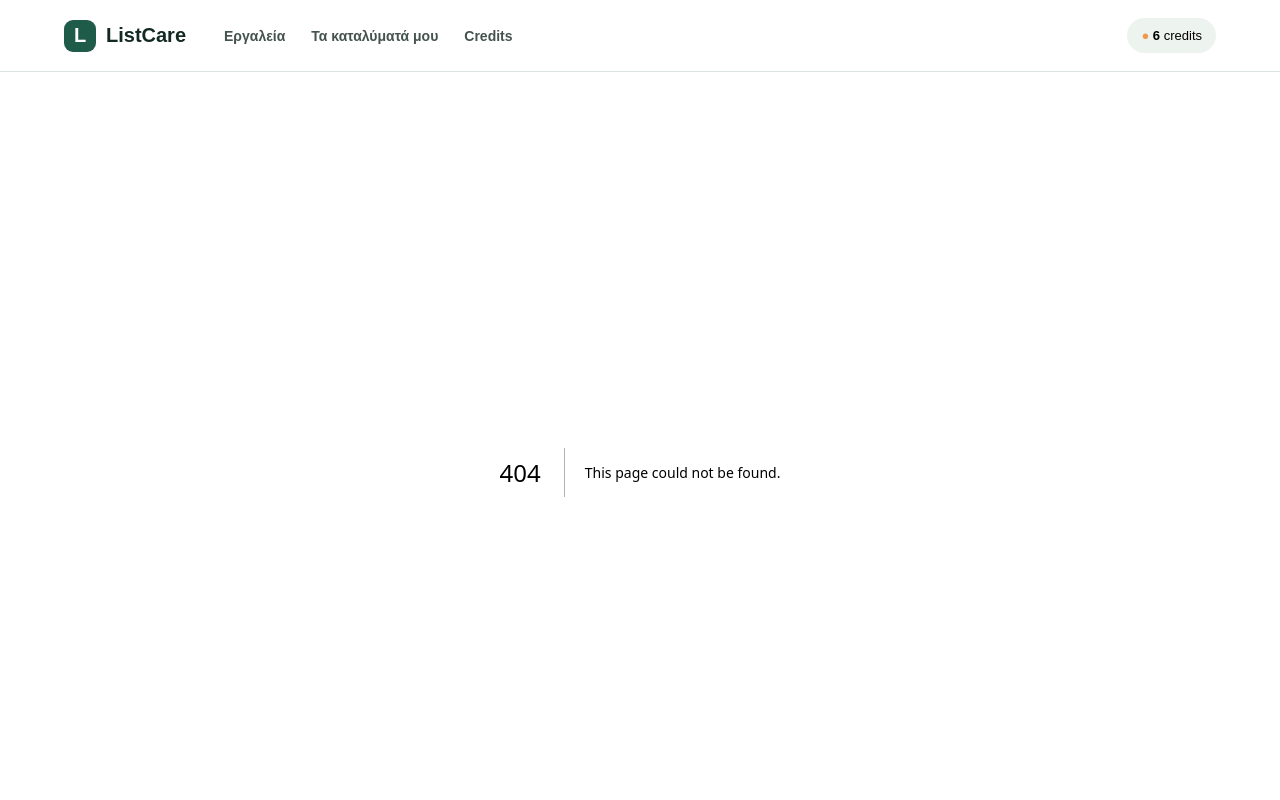
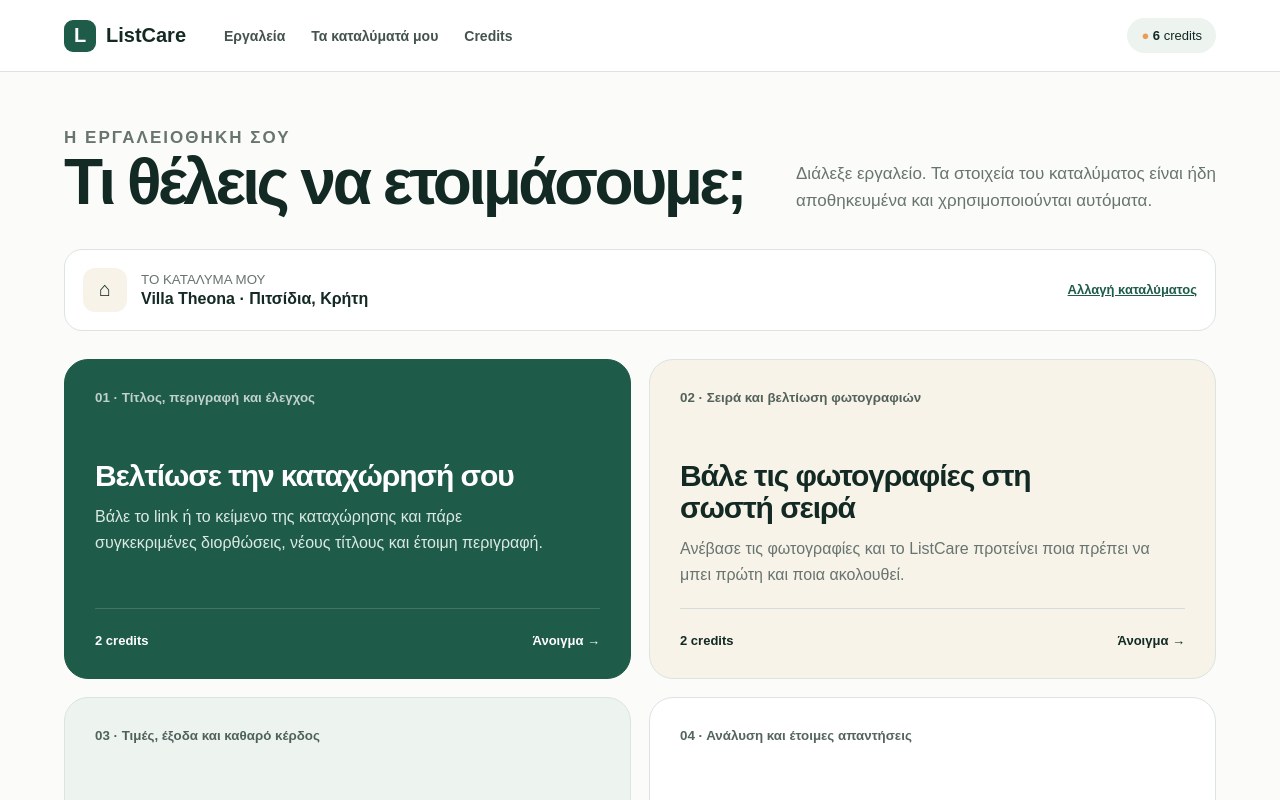
Before and after one commit to listcare/listcare-platform, a Next.js app: page /dashboard in a window 1280 px wide. Before the commit this address had no page. Shown: the top 800 px of the page. Built offline with nearby package versions, Linux system fonts and the light colour scheme.

Commit message:
Create page.tsx

```diff
--- /dev/null
+++ b/app/dashboard/page.tsx
@@ -0,0 +1,23 @@
+import Link from "next/link";
+import { tools, villaTheona } from "@/lib/tools";
+
+export default function Dashboard() {
+  return <main>
+    <div className="hero-row">
+      <div><p className="eyebrow">Η εργαλειοθήκη σου</p><h1>Τι θέλεις να ετοιμάσουμε;</h1></div>
+      <p>Διάλεξε εργαλείο. Τα στοιχεία του καταλύματος είναι ήδη αποθηκευμένα και χρησιμοποιούνται αυτόματα.</p>
+    </div>
+    <div className="property-bar">
+      <div className="property-icon">⌂</div>
+      <div><small>ΤΟ ΚΑΤΑΛΥΜΑ ΜΟΥ</small><b>{villaTheona.name} · {villaTheona.location}</b></div>
+      <Link href="/properties">Αλλαγή καταλύματος</Link>
+    </div>
+    <section className="tool-grid">
+      {(Object.entries(tools) as [string, (typeof tools)[keyof typeof tools]][]).map(([key, tool], index)=><Link key={key} className={`tool-card ${index===0?"featured":""}`} href={`/tools/${key}`}>
+        <small>0{index+1} · {tool.eyebrow}</small>
+        <h2>{tool.title}</h2><p>{tool.description}</p>
+        <div className="tool-footer"><span>{tool.credits} {tool.credits===1?"credit":"credits"}</span><span>Άνοιγμα →</span></div>
+      </Link>)}
+    </section>
+  </main>;
+}
```
